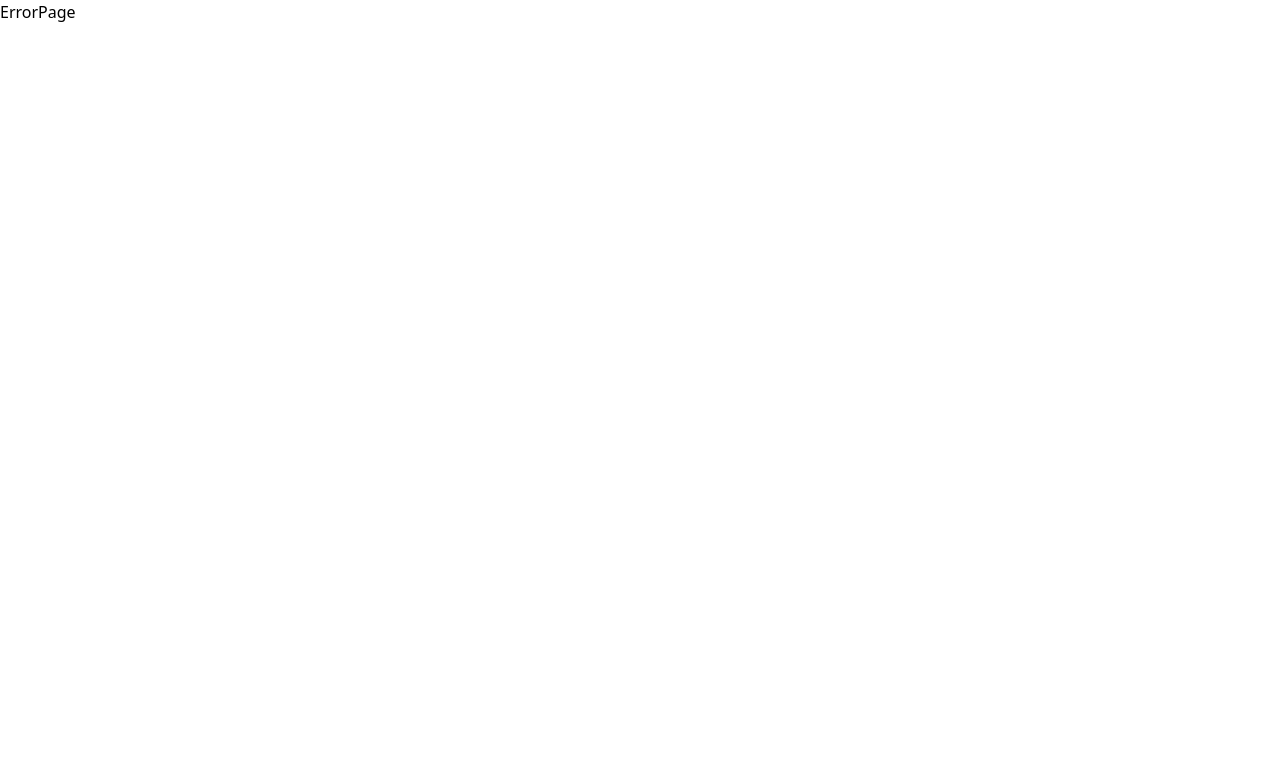
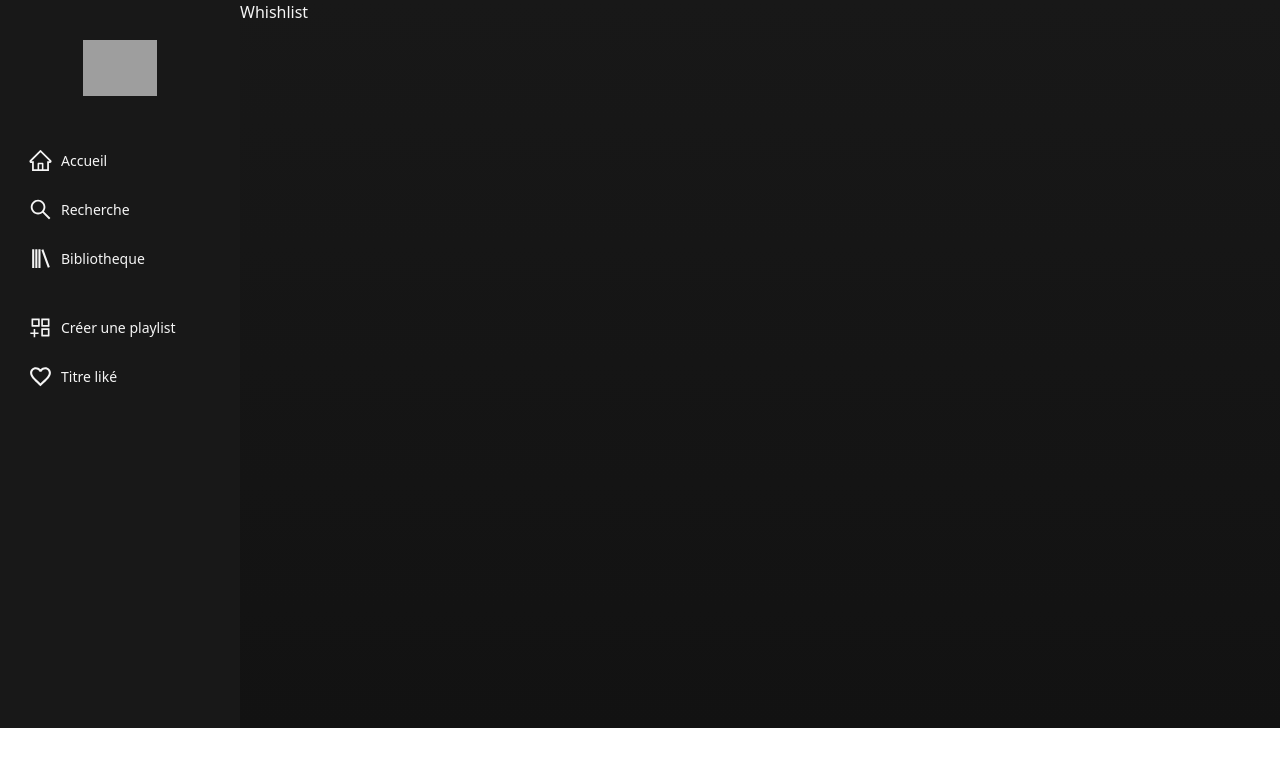
Before and after one commit to LopezMat/spotify_react, a React (Vite) app: page /whishlist in a window 1280 px wide. Before the commit this address had no page. Shown: the top 766 px of the page. Built offline with nearby package versions, Linux system fonts and the light colour scheme; grey boxes are pictures that could not be loaded.

Commit message:
add navbar

```diff
--- a/src/App.jsx
+++ b/src/App.jsx
@@ -1,10 +1,25 @@
 import React from 'react'
 import { Outlet } from 'react-router-dom'
+import Sidebar from './components/Sidebar'
 
 
 const App = () => {
   return (
-    <Outlet />
+
+    <div className='relative flex'>
+      <Sidebar />
+      <div className='flex-1 flex flex-col bg-gradient-to-b from-black to-[#121212]'>
+        {/* TODO: ici la top bar */}
+        <div className='h-[calc(100vh-72px)] overflow-y-scroll hide-scrollbar flex xl:flex-row flex-col-reverse'>
+          <div className='flex-1 h-fit pb-40 text-white'>
+
+            <Outlet />
+          </div>
+        </div>
+      </div>
+      {/* TODO: ici le player */}
+    </div>
+
   )
 }
 
--- /dev/null
+++ b/src/components/Sidebar.jsx
@@ -0,0 +1,77 @@
+import React, { useState } from 'react'
+import { NavLink } from 'react-router-dom'
+import { dataAlbumNav, dataUserNav, imgLogo, styleIcon } from '../constants/appConstant'
+import { RiCloseLine } from 'react-icons/ri'
+import { HiOutlineMenu } from 'react-icons/hi'
+
+const NavLinks = ({ handleClick }) => (
+    <>
+        <div className="mt-10">
+            {/* on vas mapper sur dataAlbumNav */}
+            {dataAlbumNav.map((item) => (
+                <NavLink
+                    key={item.title}
+                    to={item.path}
+                    end={true}
+                    className="flex flex-row p-3 items-center justify-start font-medium text-sm text-white hover:bg-green_06"
+                    onClick={() => handleClick && handleClick(false)}
+                >
+                    <item.icon style={styleIcon} className="mr-2" />
+                    {item.title}
+                </NavLink>
+            ))}
+        </div>
+        <div className="mt-5">
+            {/* on vas mapper sur dataAlbumNav */}
+            {dataUserNav.map((item) => (
+                <NavLink
+                    key={item.title}
+                    to={item.path}
+                    end={true}
+                    className="flex flex-row p-3 items-center justify-start font-medium text-sm text-white hover:bg-green_06"
+                    onClick={() => handleClick && handleClick(false)}
+                >
+                    <item.icon style={styleIcon} className="mr-2" />
+                    {item.title}
+                </NavLink>
+            ))}
+        </div>
+    </>
+)
+
+const Sidebar = () => {
+    const [mobileMenu, isMobileMenu] = useState(false);
+    return (
+        <>
+            {/* Navbar pour la vue au dessus de 768px */}
+            <div className='hidden md:flex flex-col w-[240px] py-10 px-4 bg-black'>
+                <img src={imgLogo} alt="logo spotify" className='w-full h-14 object-contain' />
+                <NavLinks />
+            </div>
+            {/*  gestion ds icones pour ouvrir/fermer le menu petit écran */}
+            <div className="absolute md:hidden block top-6 right-3">
+                {mobileMenu ? (
+                    <RiCloseLine
+                        style={styleIcon}
+                        className='text-white mr-2'
+                        onClick={() => isMobileMenu(false)}
+                    />
+                ) : (
+                    <HiOutlineMenu
+                        style={styleIcon}
+                        className='text-white mr-2'
+                        onClick={() => isMobileMenu(true)}
+                    />
+                )}
+            </div>
+            {/* navbar pour la vue en dessous de 768px */}
+            <div className={`z-20 absolute top-0 h-screen w-2/3 bg-gradient-to-tl from-white_01 to-black backdrop-blur-lg p-6 md:hidden smooth-transition ${mobileMenu ? 'left-0' : '-left-full'}`}>
+                <img src={imgLogo} alt="logo spotify" className='w-full h-14 object-contain' />
+                <NavLinks handleClick={() => isMobileMenu(false)} />
+            </div>
+        </>
+    )
+}
+
+
+export default Sidebar
--- /dev/null
+++ b/src/components/loader/PageLoader.jsx
@@ -0,0 +1,20 @@
+import React from 'react'
+import { Audio } from 'react-loader-spinner'
+
+const PageLoader = () => {
+    return (
+        <div className='flex flex-col items-center justify-center h-[70vh]'>
+            <Audio
+                height="100"
+                width="100"
+                color="rgba(30, 215, 96, 1)"
+                ariaLabel="audio-loading"
+                wrapperStyle={{}}
+                wrapperClass="wrapper-class"
+                visible={true}
+            />
+        </div>
+    )
+}
+
+export default PageLoader
--- /dev/null
+++ b/src/constants/appConstant.js
@@ -0,0 +1,26 @@
+//on construit un premier tableau pour notre navbar
+
+import { imageUrl } from "./apiConstant";
+import { AiOutlineHome, AiOutlineSearch, AiOutlineAppstoreAdd, } from 'react-icons/ai';
+import { BiLibrary } from 'react-icons/bi';
+import { MdFavoriteBorder } from 'react-icons/md';
+
+//Pour la gestion des albums
+export const dataAlbumNav = [
+    { title: 'Accueil', path: '/', icon: AiOutlineHome },
+    { title: 'Recherche', path: '/search', icon: AiOutlineSearch },
+    { title: 'Bibliotheque', path: '/library', icon: BiLibrary },
+];
+
+//Pour les options du user
+export const dataUserNav = [
+    { title: 'Créer une playlist', path: '/add-playlist', icon: AiOutlineAppstoreAdd },
+    { title: 'Titre liké', path: '/whishlist', icon: MdFavoriteBorder },
+];
+
+//On récupère le chemin de notre logo
+export const imgLogo = `${imageUrl}/logo.png`;
+
+//on définit du style pour les icones
+export const styleIcon = { width: '25px', height: '25px' };
+export const tableIcon = { width: '20px', height: '20px' };
--- a/src/screens/Home.jsx
+++ b/src/screens/Home.jsx
@@ -2,6 +2,7 @@
 import { useDispatch, useSelector } from 'react-redux';
 import { fetchAlbums } from '../redux/album/albumSlice';
 import { selectAlbumsData } from '../redux/album/albumSelector';
+import PageLoader from '../components/loader/PageLoader';
 
 const Home = () => {
     //on récupère le hook useDispatch de react-redux
@@ -21,7 +22,9 @@
 
 
     return (
-        <div>Home</div>
+        loading ? <PageLoader /> : (
+            <div>Home </div>
+        )
     )
 }
 
--- /dev/null
+++ b/src/screens/Library.jsx
@@ -0,0 +1,9 @@
+import React from 'react'
+
+const Library = () => {
+    return (
+        <div>Library</div>
+    )
+}
+
+export default Library
--- /dev/null
+++ b/src/screens/Playlist.jsx
@@ -0,0 +1,9 @@
+import React from 'react'
+
+const Playlist = () => {
+    return (
+        <div>Playlist</div>
+    )
+}
+
+export default Playlist
--- /dev/null
+++ b/src/screens/Search.jsx
@@ -0,0 +1,9 @@
+import React from 'react'
+
+const Search = () => {
+    return (
+        <div>Search</div>
+    )
+}
+
+export default Search
--- /dev/null
+++ b/src/screens/Whishlist.jsx
@@ -0,0 +1,9 @@
+import React from 'react'
+
+const Whishlist = () => {
+    return (
+        <div>Whishlist</div>
+    )
+}
+
+export default Whishlist
```
Also changed, not shown: src/router/MainRouter.jsx (+21 -1 lines).
